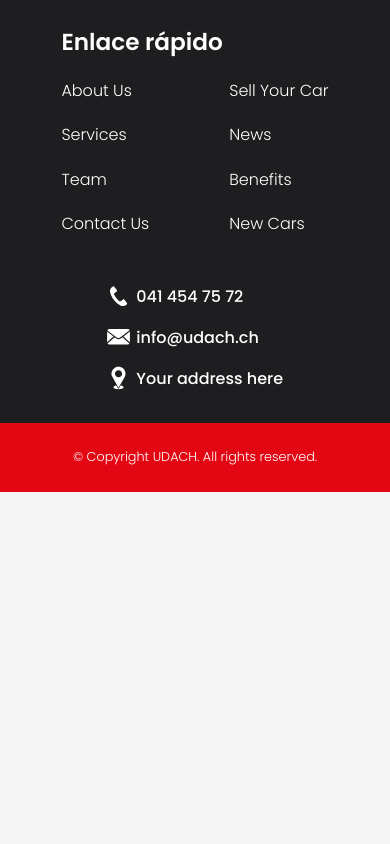
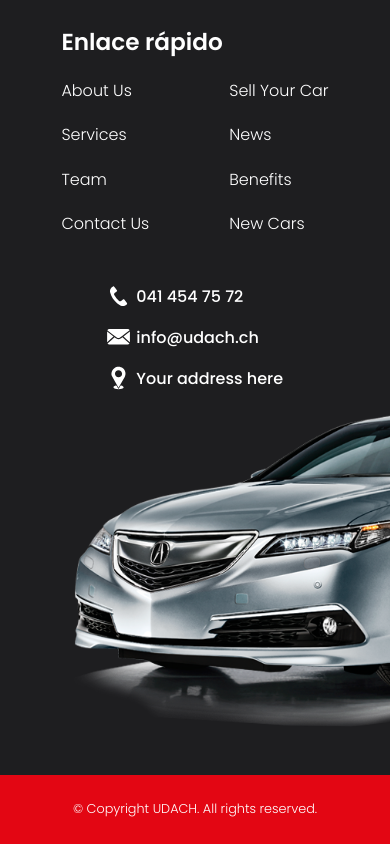
Before and after one commit to tmalik258/car-dealership, a plain HTML site: page index.html in a window 390 px wide. Shown: the part 8644-9488 px from the top of the page. Before the commit the page ends 9136 px from the top, so only its background shows below. Drawn offline with nearby package versions, Linux system fonts and the light colour scheme.

Commit message:
set footer-img to block for mobile

```diff
--- a/css/style.css
+++ b/css/style.css
@@ -1149,4 +1149,15 @@ footer .footer-copyright {
 		justify-content: space-between;
 		gap: 5em;
 	}
+
 }
+
+@media screen and (max-width: 600px) {
+	footer .footer-content .footer-img {
+		display: block;
+		flex: 100%;
+		position: relative;
+		left: 2em;
+	}
+
+}
```
